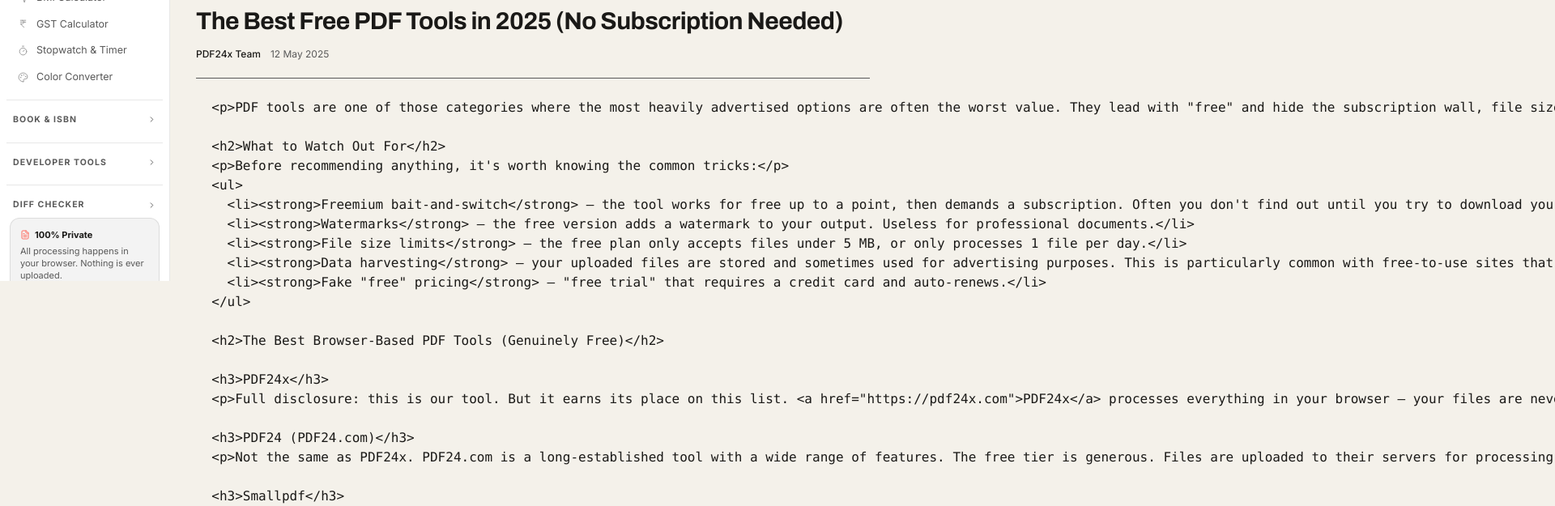
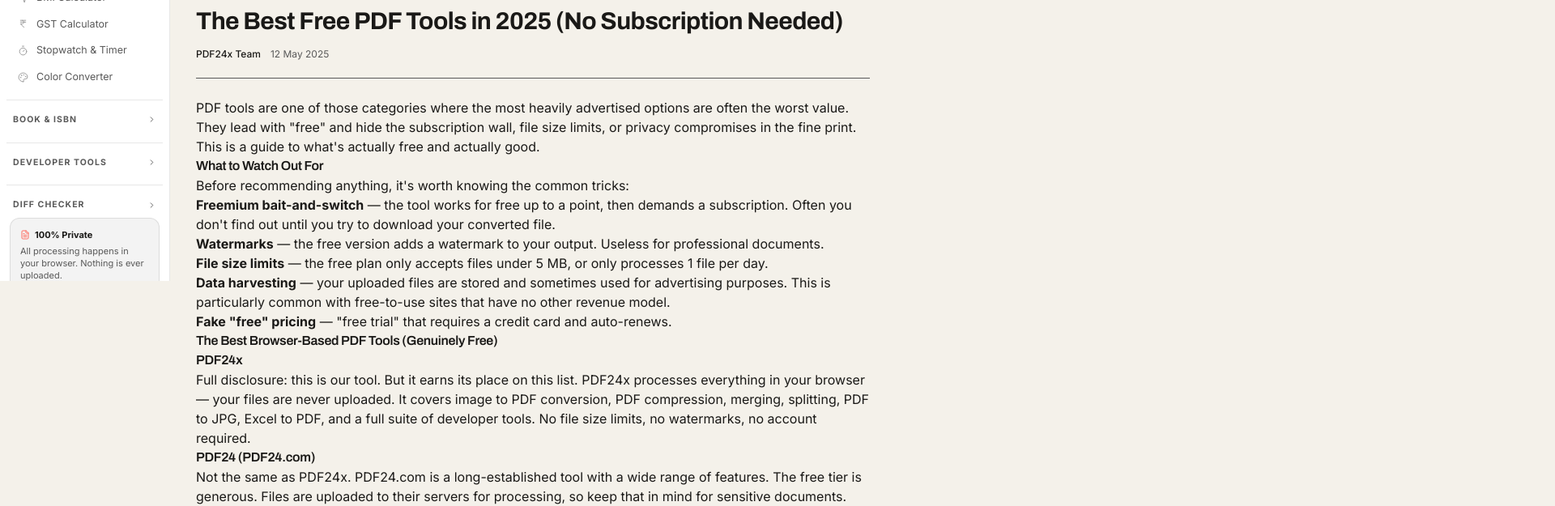
Before and after one commit to Nik8378/pdf24x, a Next.js app: page /blog/best-free-pdf-tools-2025 in a window 1280 px wide. Shown: the part 500-1125 px from the top of the page at 81% size, 1920 px wide, since content can reach past the window. Built offline with nearby package versions, Linux system fonts and the light colour scheme; no server answers; the database is empty.

Commit message:
Blog: render HTML for static posts, Markdown for Supabase posts

```diff
--- a/app/blog/[slug]/page.tsx
+++ b/app/blog/[slug]/page.tsx
@@ -77,6 +77,7 @@
   };
 
   const content = post.content || "";
+  const isHtml = content.trim().startsWith("<");
 
   return (
     <div className="w-full flex gap-0 items-start">
@@ -107,7 +108,10 @@
           prose-pre:bg-[var(--surface)] prose-pre:border prose-pre:border-[var(--border)]
           prose-li:text-[var(--txt)]
           prose-table:text-[var(--txt)] prose-th:text-[var(--txt)] prose-td:text-[var(--txt)]">
-          <ReactMarkdown>{content}</ReactMarkdown>
+          {isHtml
+            ? <div dangerouslySetInnerHTML={{ __html: content }} />
+            : <ReactMarkdown>{content}</ReactMarkdown>
+          }
         </article>
       </main>
     </div>
```
